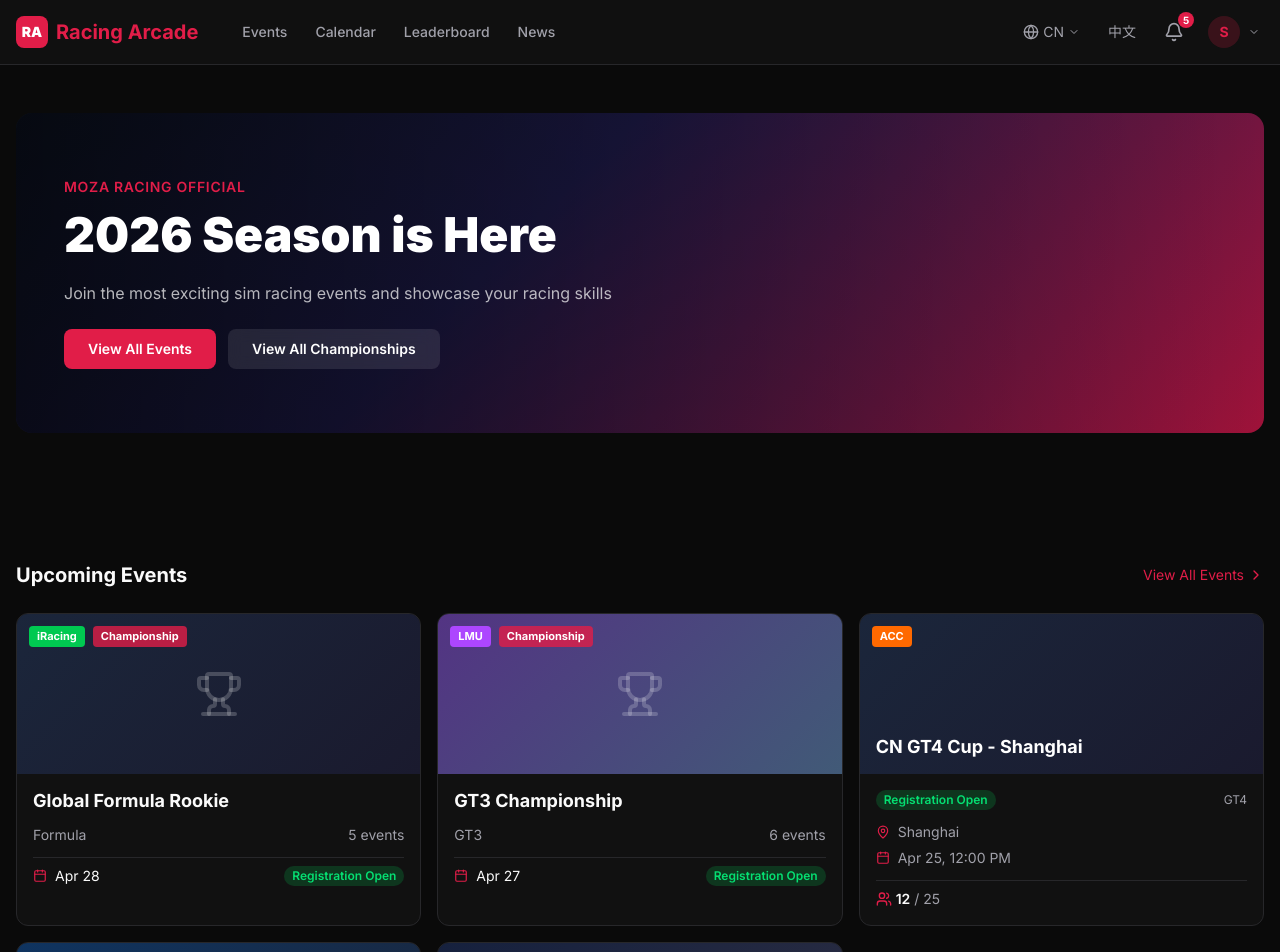
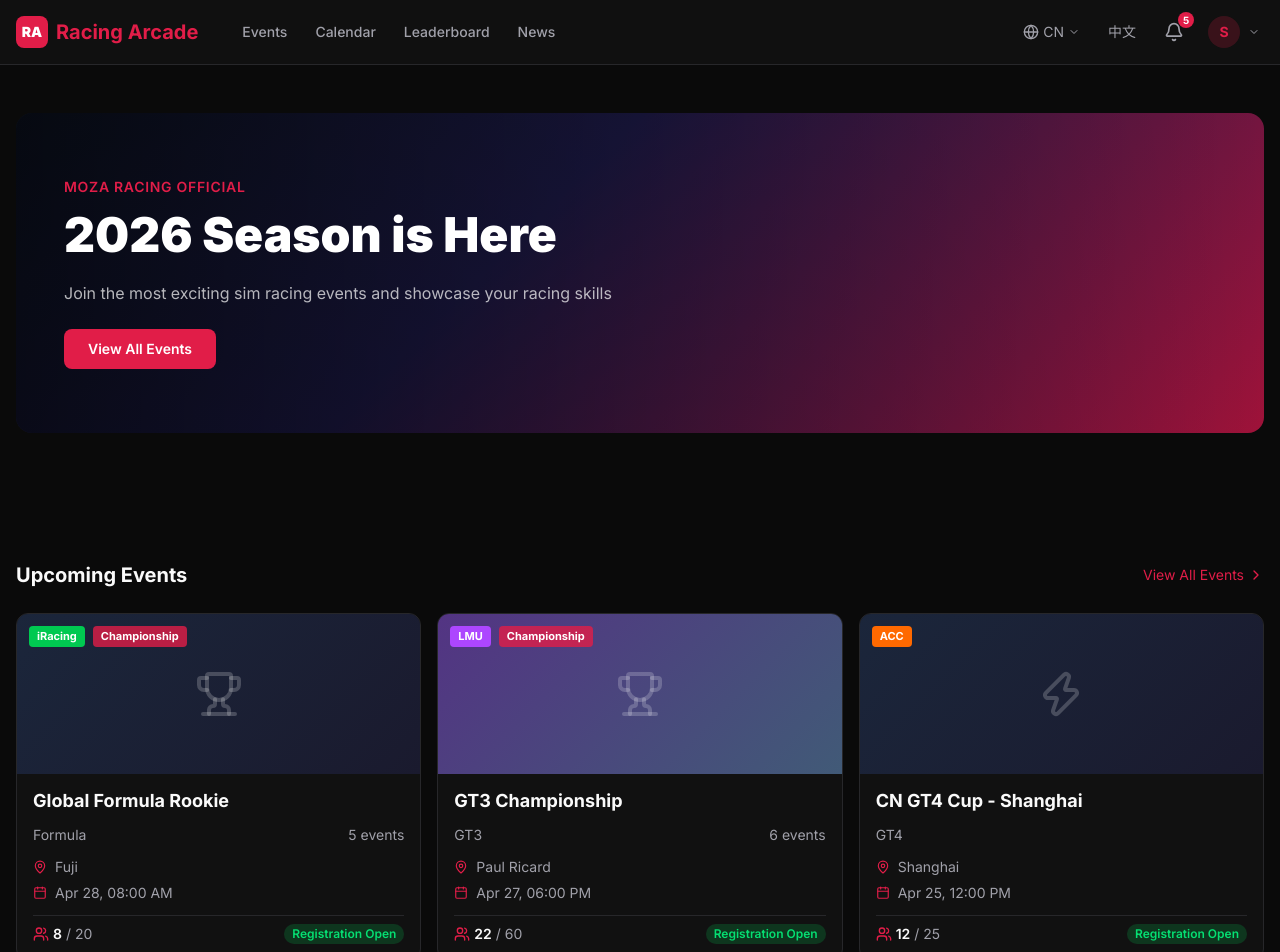
Before and after one commit to SagaLinZP/Racing-Arcade, a React (Vite) app in the folder prototype/: page / in a window 1280 px wide. Shown: the top 952 px of the page. Built offline with nearby package versions, Linux system fonts and the light colour scheme.

Commit message:
feat: update event and championship card components; include next event details and enhance layout for better visibility

```diff
--- a/prototype/src/components/EventCard.tsx
+++ b/prototype/src/components/EventCard.tsx
@@ -42,7 +42,7 @@
       to={`/events/${event.id}`}
       className="group block bg-card rounded-xl border border-border overflow-hidden hover:border-primary/50 transition-all hover:shadow-lg hover:shadow-primary/5"
     >
-      <div className="h-40 flex items-end p-4 relative" style={{ background: getCoverGradient(event.id) }}>
+      <div className="h-40 flex items-center justify-center relative" style={{ background: getCoverGradient(event.id) }}>
         <div className="absolute top-3 left-3 flex gap-2">
           <span className={cn('px-2 py-0.5 rounded text-[11px] font-bold text-white', gameColors[event.game] || 'bg-gray-500')}>
             {event.game}
@@ -53,17 +53,17 @@
             </span>
           )}
         </div>
-
-        <div className="relative z-10">
-          <h3 className="text-white font-bold text-lg leading-tight line-clamp-2 group-hover:text-primary transition-colors">{name}</h3>
-        </div>
+        <Zap className="w-12 h-12 text-white/20" />
       </div>
       <div className="p-4 space-y-3">
-        <div className="flex items-center justify-between">
-          <span className={cn('text-xs font-semibold px-2 py-0.5 rounded-full', statusColors[status] || 'bg-gray-500/20 text-gray-400')}>
-            {t(`eventDetail.statusNames.${status}`)}
-          </span>
-          <span className="text-xs text-muted-foreground">{event.carClass}</span>
+        <h3 className="font-bold text-lg leading-tight group-hover:text-primary transition-colors line-clamp-1">{name}</h3>
+        <div className="flex items-center justify-between text-sm text-muted-foreground">
+          <span>{event.carClass}</span>
+          {event.enableMultiSplit && event.maxSplits && (
+            <span className="flex items-center gap-1">
+              <Zap className="w-3 h-3" />{estimatedSplits} splits
+            </span>
+          )}
         </div>
         <div className="space-y-1.5 text-sm text-muted-foreground">
           <div className="flex items-center gap-2">
@@ -81,20 +81,19 @@
             <span className="font-semibold">{event.currentRegistrations}</span>
             <span className="text-muted-foreground">/ {totalCapacity}</span>
           </div>
-          {event.enableMultiSplit && event.maxSplits && (
-            <span className="text-xs text-muted-foreground flex items-center gap-1">
-              <Zap className="w-3 h-3" />{estimatedSplits} splits
-            </span>
-          )}
+          <span className={cn('text-xs font-semibold px-2 py-0.5 rounded-full', statusColors[status] || 'bg-gray-500/20 text-gray-400')}>
+            {t(`eventDetail.statusNames.${status}`)}
+          </span>
         </div>
       </div>
     </Link>
   )
 }
 
-export function ChampionshipCard({ championship, eventCount, nextEventTime, nextRegistrationStatus }: {
+export function ChampionshipCard({ championship, eventCount, nextEvent, nextEventTime, nextRegistrationStatus }: {
   championship: Championship
   eventCount: number
+  nextEvent?: SimEvent
   nextEventTime?: string
   nextRegistrationStatus?: string
 }) {
@@ -102,6 +101,7 @@
   const { state } = useApp()
   const lang = state.language
   const name = lang === 'zh' ? championship.name_zh : championship.name_en
+  const nextCapacity = nextEvent ? nextEvent.maxEntriesPerSplit * (nextEvent.maxSplits || 1) : 0
 
   return (
     <Link
@@ -124,11 +124,24 @@
           <span>{championship.carClass}</span>
           <span>{eventCount} {lang === 'zh' ? '场赛事' : 'events'}</span>
         </div>
-        {nextEventTime && (
+        {nextEvent && (
+          <div className="space-y-1.5 text-sm text-muted-foreground">
+            <div className="flex items-center gap-2">
+              <MapPin className="w-3.5 h-3.5 text-primary" />
+              <span>{nextEvent.track}{nextEvent.trackLayout ? ` (${nextEvent.trackLayout})` : ''}</span>
+            </div>
+            <div className="flex items-center gap-2">
+              <Calendar className="w-3.5 h-3.5 text-primary" />
+              <span>{new Date(nextEvent.eventStartTime).toLocaleDateString(lang === 'zh' ? 'zh-CN' : 'en-US', { month: 'short', day: 'numeric', hour: '2-digit', minute: '2-digit' })}</span>
+            </div>
+          </div>
+        )}
+        {nextEvent && (
           <div className="flex items-center justify-between pt-2 border-t border-border">
-            <div className="flex items-center gap-2 text-sm">
-              <Calendar className="w-3.5 h-3.5 text-primary" />
-              <span>{new Date(nextEventTime).toLocaleDateString(lang === 'zh' ? 'zh-CN' : 'en-US', { month: 'short', day: 'numeric' })}</span>
+            <div className="flex items-center gap-1 text-sm">
+              <Users className="w-4 h-4 text-primary" />
+              <span className="font-semibold">{nextEvent.currentRegistrations}</span>
+              <span className="text-muted-foreground">/ {nextCapacity}</span>
             </div>
             {nextRegistrationStatus && (
               <span className={cn('text-xs font-semibold px-2 py-0.5 rounded-full', statusColors[nextRegistrationStatus] || 'bg-gray-500/20 text-gray-400')}>
--- a/prototype/src/pages/EventsPage.tsx
+++ b/prototype/src/pages/EventsPage.tsx
@@ -8,7 +8,7 @@
 
 type ListItem =
   | { type: 'event'; data: typeof events[number] }
-  | { type: 'championship'; data: typeof championships[number]; eventCount: number; nextEventTime?: string; nextRegistrationStatus?: string }
+  | { type: 'championship'; data: typeof championships[number]; eventCount: number; nextEvent?: typeof events[number]; nextEventTime?: string; nextRegistrationStatus?: string }
 
 export function EventsPage() {
   const { t } = useTranslation()
@@ -45,6 +45,7 @@
           type: 'championship',
           data: ch,
           eventCount,
+          nextEvent: regEvents[0],
           nextEventTime: regEvents[0].eventStartTime,
           nextRegistrationStatus: getEventStatus(regEvents[0]),
         })
@@ -90,6 +91,7 @@
                   key={item.data.id}
                   championship={item.data}
                   eventCount={item.eventCount}
+                  nextEvent={item.nextEvent}
                   nextEventTime={item.nextEventTime}
                   nextRegistrationStatus={item.nextRegistrationStatus}
                 />
--- a/prototype/src/pages/HomePage.tsx
+++ b/prototype/src/pages/HomePage.tsx
@@ -12,7 +12,7 @@
 
 type MixedItem =
   | { type: 'event'; data: typeof events[number] }
-  | { type: 'championship'; data: typeof championships[number]; eventCount: number; nextEventTime?: string; nextRegistrationStatus?: string }
+  | { type: 'championship'; data: typeof championships[number]; eventCount: number; nextEvent?: typeof events[number]; nextEventTime?: string; nextRegistrationStatus?: string }
 
 export function HomePage() {
   const { t } = useTranslation()
@@ -49,6 +49,7 @@
       type: 'championship' as const,
       data: ch,
       eventCount,
+      nextEvent,
       nextEventTime: nextEvent.eventStartTime,
       nextRegistrationStatus: getEventStatus(nextEvent),
       sortTime: new Date(nextEvent.registrationOpenAt).getTime(),
@@ -78,14 +79,9 @@
                   ? '加入全球最精彩的模拟赛车赛事，展示你的竞速实力'
                   : 'Join the most exciting sim racing events and showcase your racing skills'}
               </p>
-              <div className="flex gap-3">
-                <Link to="/events" className="px-6 py-2.5 bg-primary text-white rounded-lg text-sm font-semibold hover:bg-primary/90 transition-colors">
-                  {t('home.viewAllEvents')}
-                </Link>
-                <Link to="/championships" className="px-6 py-2.5 bg-white/10 text-white rounded-lg text-sm font-semibold hover:bg-white/20 transition-colors backdrop-blur">
-                  {t('home.viewAllChampionships')}
-                </Link>
-              </div>
+              <Link to="/events" className="self-start px-6 py-2.5 bg-primary text-white rounded-lg text-sm font-semibold hover:bg-primary/90 transition-colors">
+                {t('home.viewAllEvents')}
+              </Link>
             </div>
           </div>
         </div>
@@ -121,6 +117,7 @@
                 key={item.data.id}
                 championship={item.data}
                 eventCount={item.eventCount}
+                nextEvent={item.nextEvent}
                 nextEventTime={item.nextEventTime}
                 nextRegistrationStatus={item.nextRegistrationStatus}
               />
```
Also changed, not shown: 1 other file (tests, documents, lock files or other folders).
